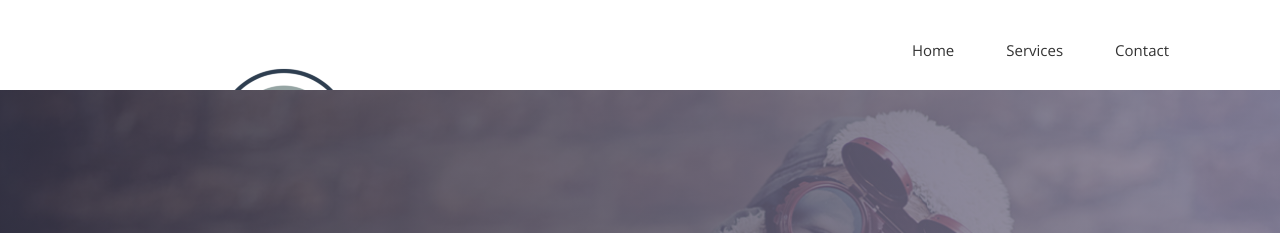
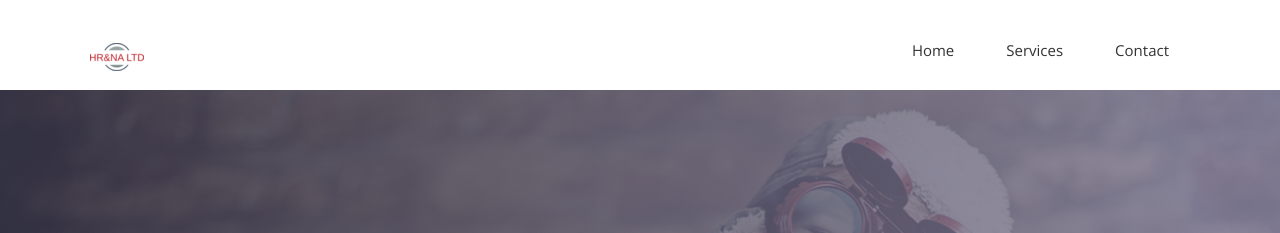
Before and after one commit to hrnaltd/hrnaltd.github.io, a Jekyll site: the page built from index.html, in a window 1280 px wide. Shown: the top 233 px of the page. Built offline with Jekyll 4.4.1, drawn with Linux system fonts in a browser that asks for light colours; nearby versions of some CDN libraries; some web fonts are replaced.

Commit message:
Update header.html
resized

```diff
--- a/_includes/header.html
+++ b/_includes/header.html
@@ -15,7 +15,7 @@
             <span class="icon-bar"></span>
             </button>
             <a class="navbar-brand" href="index.html">
-              <img src="{{ site.baseurl }}/img/hrnalogo1.png" alt="Logo">
+              <img src="{{ site.baseurl }}/img/hrnalogo2.png" alt="Logo">
             </a>
           </div>
             <!-- Collect the nav links, forms, and other content for toggling -->
```
